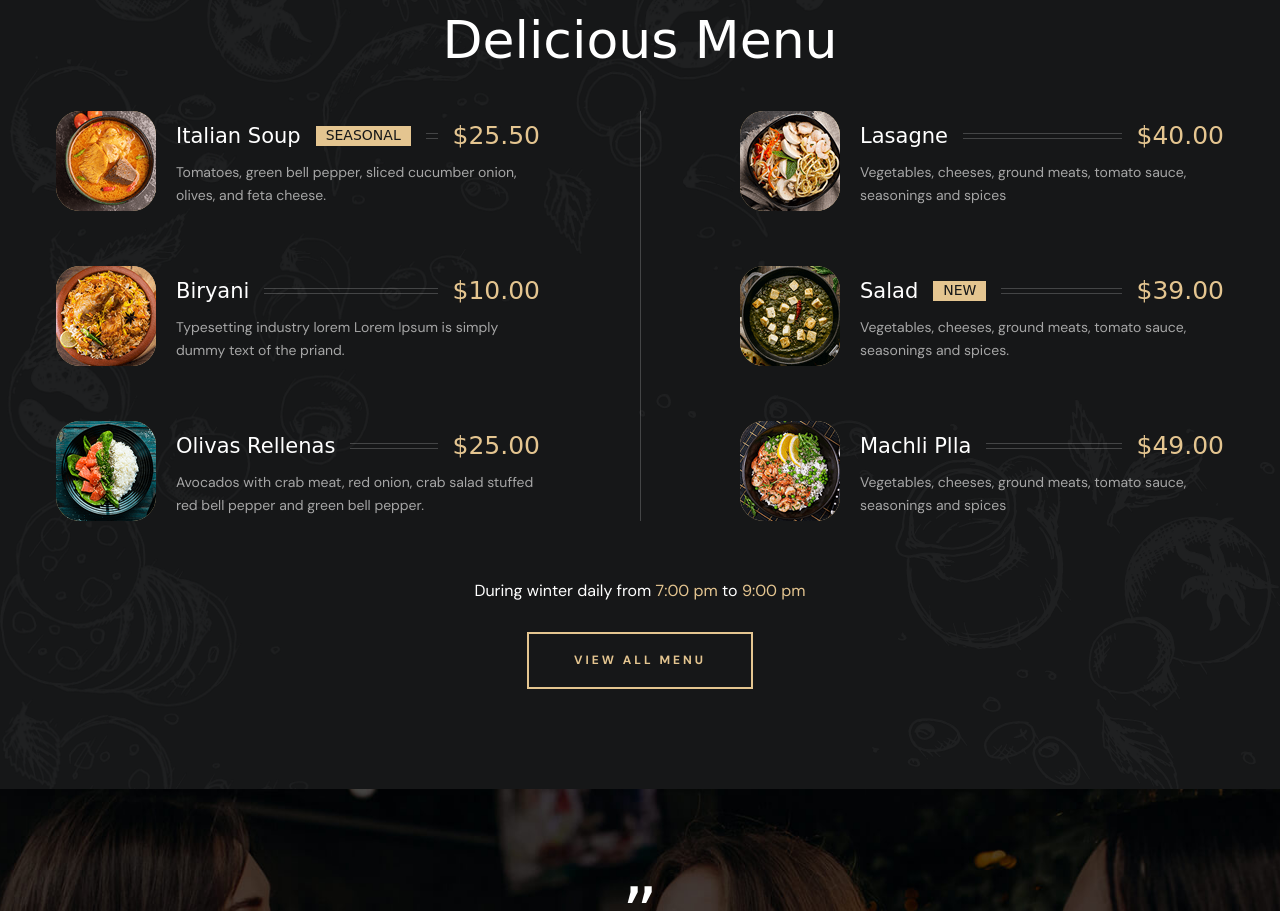
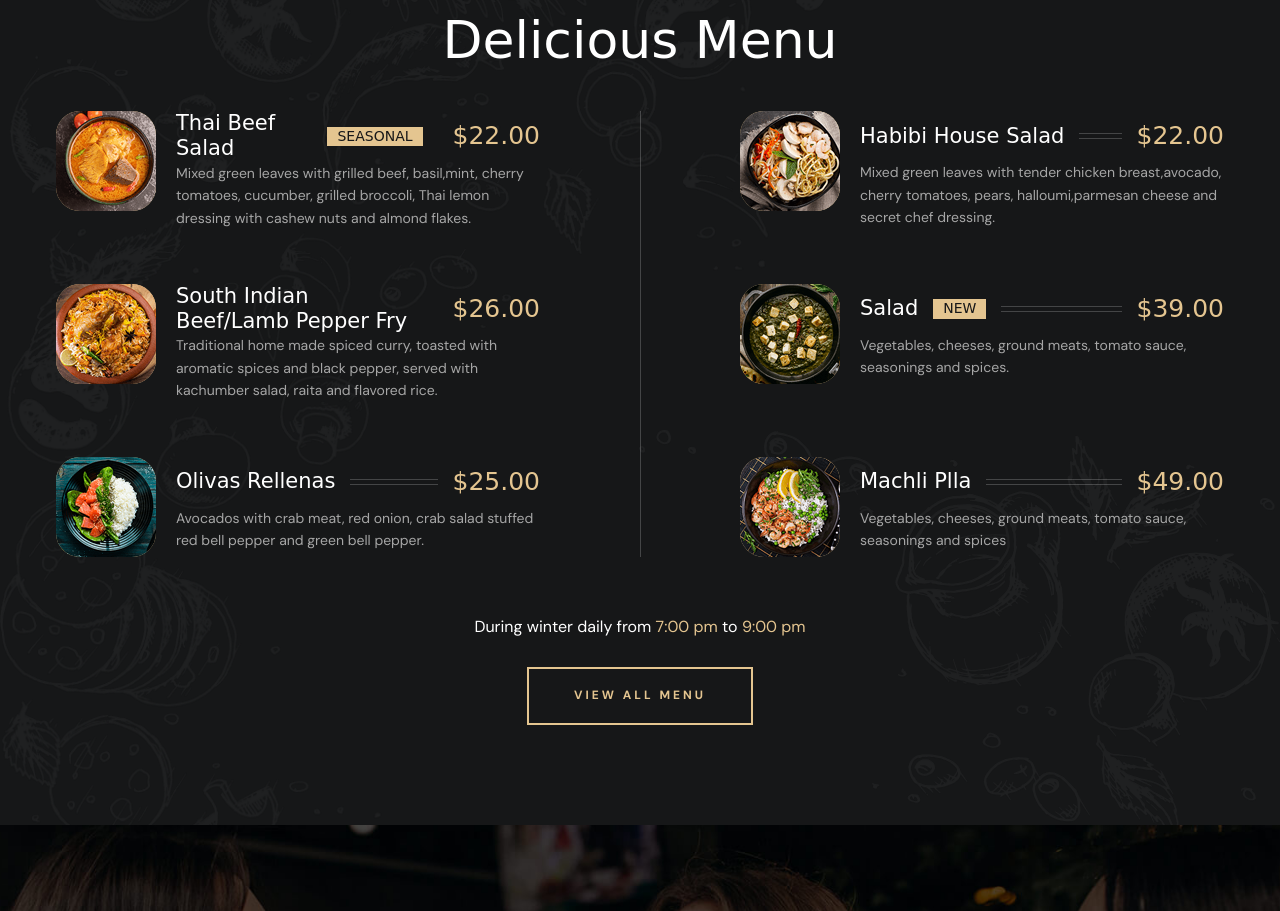
Before and after one commit to Jeevan1310/yahabibi, a website built with Vite: page index.html in a window 1280 px wide. Shown: the part 3910-4821 px from the top of the page. Built offline with nearby package versions, Linux system fonts and the light colour scheme; files whose address does not match are found by name; a web font is replaced by a local one.

Commit message:
menu changes

```diff
--- a/index.html
+++ b/index.html
@@ -464,16 +464,16 @@
 
                   <div class="title-wrapper">
                     <h3 class="title-3">
-                      <a href="#" class="card-title">Italian Soup</a>
+                      <a href="#" class="card-title">Thai Beef Salad</a>
                     </h3>
 
                     <span class="badge label-1">Seasonal</span>
 
-                    <span class="span title-2">$25.50</span>
+                    <span class="span title-2">$22.00</span>
                   </div>
 
                   <p class="card-text label-1">
-                    Tomatoes, green bell pepper, sliced cucumber onion, olives, and feta cheese.
+                    Mixed green leaves with grilled beef, basil,mint, cherry tomatoes, cucumber, grilled broccoli, Thai lemon dressing with cashew nuts and almond flakes.
                   </p>
 
                 </div>
@@ -493,14 +493,14 @@
 
                   <div class="title-wrapper">
                     <h3 class="title-3">
-                      <a href="#" class="card-title">Lasagne</a>
+                      <a href="#" class="card-title">Habibi House Salad</a>
                     </h3>
 
-                    <span class="span title-2">$40.00</span>
+                    <span class="span title-2">$22.00</span>
                   </div>
 
                   <p class="card-text label-1">
-                    Vegetables, cheeses, ground meats, tomato sauce, seasonings and spices
+                    Mixed green leaves with tender chicken breast,avocado, cherry tomatoes, pears, halloumi,parmesan cheese and secret chef dressing.
                   </p>
 
                 </div>
@@ -520,14 +520,14 @@
 
                   <div class="title-wrapper">
                     <h3 class="title-3">
-                      <a href="#" class="card-title">Biryani</a>
+                      <a href="#" class="card-title">South Indian Beef/Lamb Pepper Fry</a>
                     </h3>
 
-                    <span class="span title-2">$10.00</span>
+                    <span class="span title-2">$26.00</span>
                   </div>
 
                   <p class="card-text label-1">
-                    Typesetting industry lorem Lorem Ipsum is simply dummy text of the priand.
+                    Traditional home made spiced curry, toasted with aromatic spices and black pepper, served with kachumber salad, raita and flavored rice.
                   </p>
 
                 </div>
```
